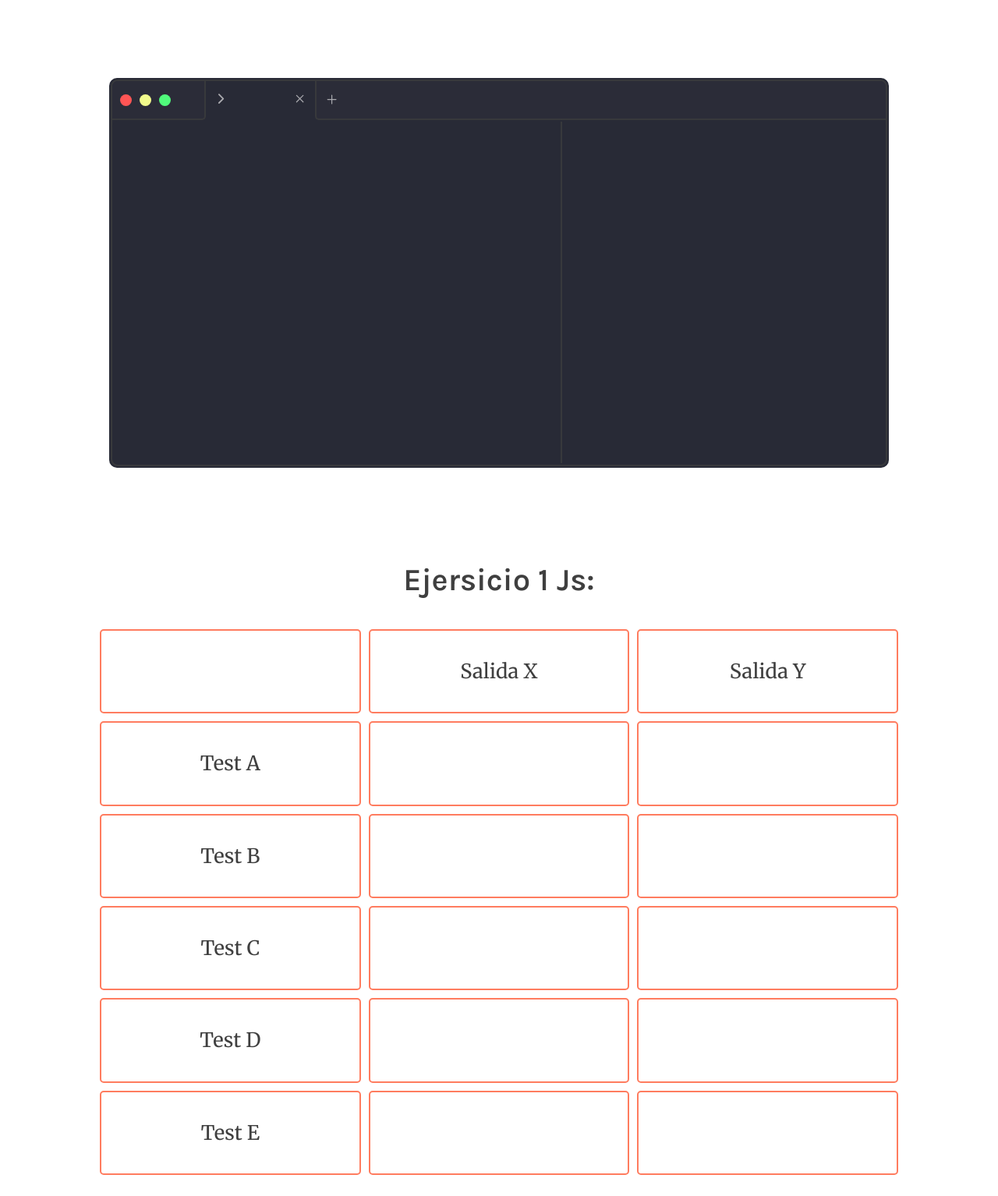
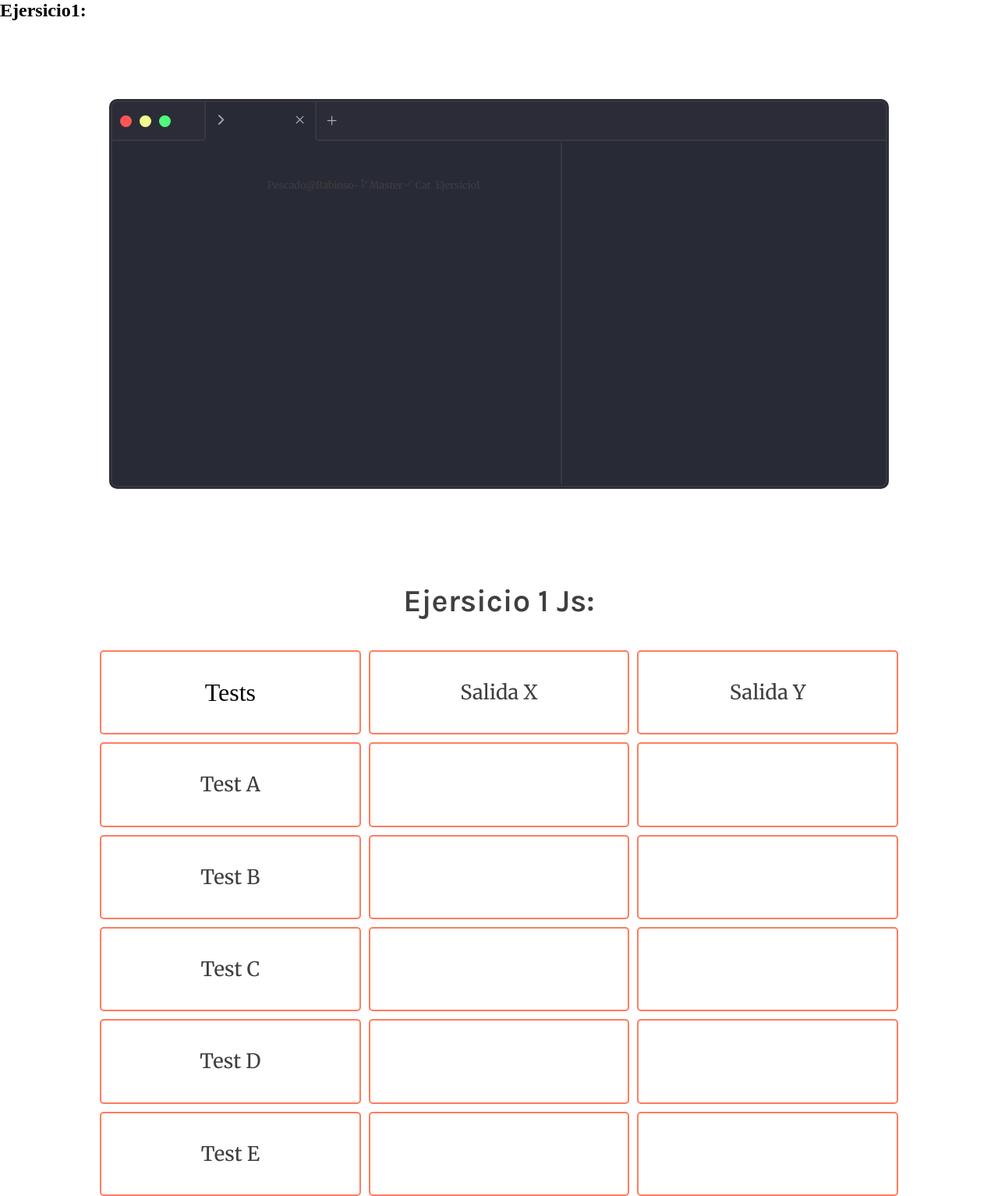
Before and after one commit to guillenec/blog_procedilinux, a website: page index.html in a window 1280 px wide. Shown: the whole page at 78% size. Before the commit the page ends 1507 px from the top, so only its background shows below. Drawn offline with nearby package versions, Linux system fonts and the light colour scheme.

Commit message:
proobando colores para el cod

```diff
--- a/index.html
+++ b/index.html
@@ -10,6 +10,9 @@
 <body>
     <header></header>
     <main>
+        <section class="consigna">
+            <h2>Ejersicio1:</h2>
+        </section>
         <section class="caja_codigo">
             <section class="caja_base">
                 <div class="head_codes">
@@ -30,7 +33,9 @@
                     <!-- Codigo -->
                     <pre class="codigo">
                         <code>
-                            <p><span class="const"></span></p>
+                            <p class="prompt_term">
+                                <span class="name_us">pescado@rabioso</span><span class="ruta">~</span><span class="rama"><ion-icon name="git-branch-outline"></ion-icon>master<ion-icon name="checkmark-done-outline"></ion-icon></span><span class="col_green"> cat </span><span class="col_pink"> ejersicio1 </span>
+                            </p>
                         </code>
                     </pre>
                     <!-- Salida -->
@@ -41,14 +46,13 @@
                 </section>
 
             </section>
-
         </section>
 
         <h1 class="titulo_ejersicio">Ejersicio 1 js:</h1>
         <p></p>
         <div class="container">
             <!-- header -->
-            <div class="col1_f1"></div>
+            <div class="col1_f1">Tests</div>
             <div class="col2_f1"><p>salida x</p></div>
             <div class="col3_f1"><p>salida y</p></div>
             <!-- main col 1 -->
@@ -58,24 +62,28 @@
             <div class="col1_f5"><p>test d</p></div>
             <div class="col1_f6"><p>test e</p></div>
             <!-- main col 2 -->
-            <div class="col2_f2"><p></p></div>
-            <div class="col2_f3"><p></p></div>
-            <div class="col2_f4"><p></p></div>
-            <div class="col2_f5"><p></p></div>
-            <div class="col2_f6"><p></p></div>
-            <!-- main col 3 -->
-            <div class="col3_f6"><p></p></div>
-            <div class="col3_f5"><p></p></div>
-            <div class="col3_f4"><p></p></div>
-            <div class="col3_f3"><p></p></div>
-            <div class="col3_f2"><p></p></div>
+            <div class="col2_f2" id="col2_f2"></div>
+            <div class="col3_f2" id="col3_f2"></div>
+
+            <div class="col2_f3" id="col2_f3"></div>
+            <div class="col3_f3" id="col3_f3"></div>
+
+            <div class="col2_f4" id="col2_f4"></div>
+            <div class="col3_f4" id="col3_f4"></div>
+
+            <div class="col2_f5" id="col2_f5"></div>
+            <div class="col3_f5" id="col3_f5"></div>
+
+            <div class="col2_f6" id="col2_f6"></div>
+            <div class="col3_f6" id="col3_f6"></div>
         </div>
 
     </main>
     <footer></footer>
 
-    <!--<script src="./nota.js"></script> -->
+    <!--<script src="./nota.js"></s> -->
     <!--<script src="./nota_2.js"></script> -->
+    <!-- <script src="./ejersicio1.js"></script> -->
     <!-- ion icons -->
     <script type="module" src="https://unpkg.com/ionicons@5.5.2/dist/ionicons/ionicons.esm.js"></script>
     <script nomodule src="https://unpkg.com/ionicons@5.5.2/dist/ionicons/ionicons.js"></script>
```
Also changed, not shown: ejersicio1.js (added, +32 -0 lines).
